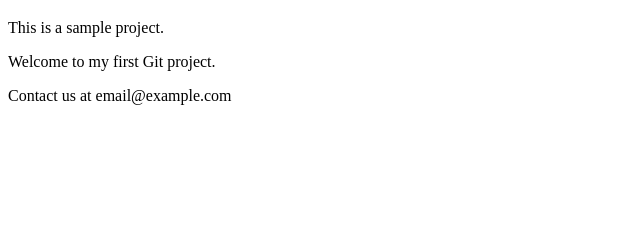
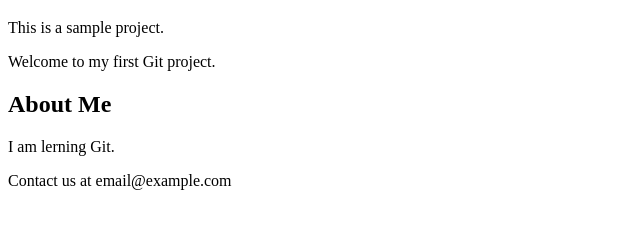
Before and after one commit to Jebin-Santhosh-Psiog/project-html, a plain HTML site: page index.html in a window 1280 px wide. Shown: the part 61-290 px from the top of the page, without its empty margins (0-640 px from the left). Drawn offline with Linux system fonts and the light colour scheme.

Commit message:
Add About Me section

```diff
--- a/index.html
+++ b/index.html
@@ -7,6 +7,10 @@
   <h1>Hello World</h1>
   <p>This is a sample project.</p>
   <p>Welcome to my first Git project.</p>
+  <section id="about">
+    <h2>About Me</h2>
+    <p>I am lerning Git.</p>
+  </section>
   <footer>Contact us at email@example.com</footer>
 </body>
 </html>
```
